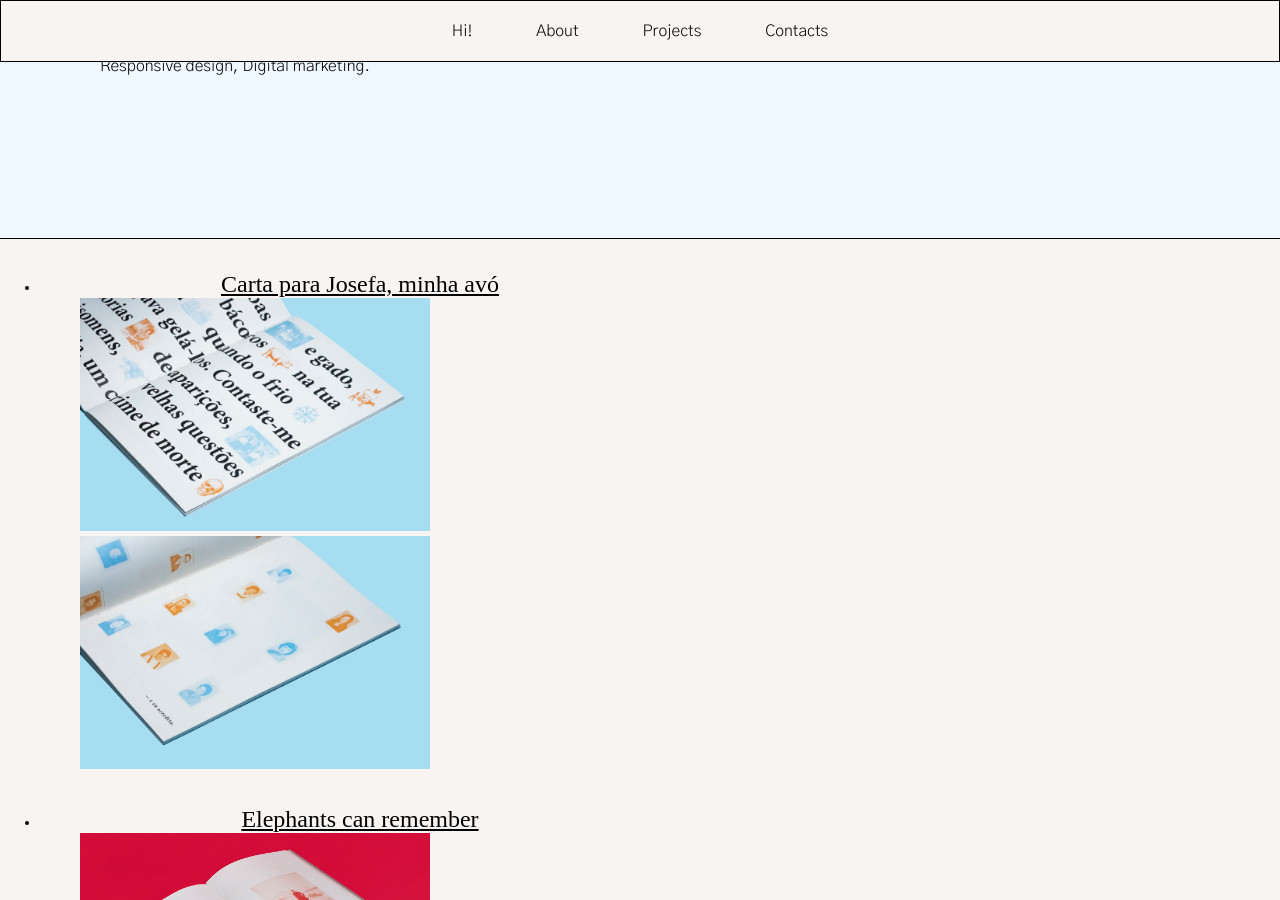
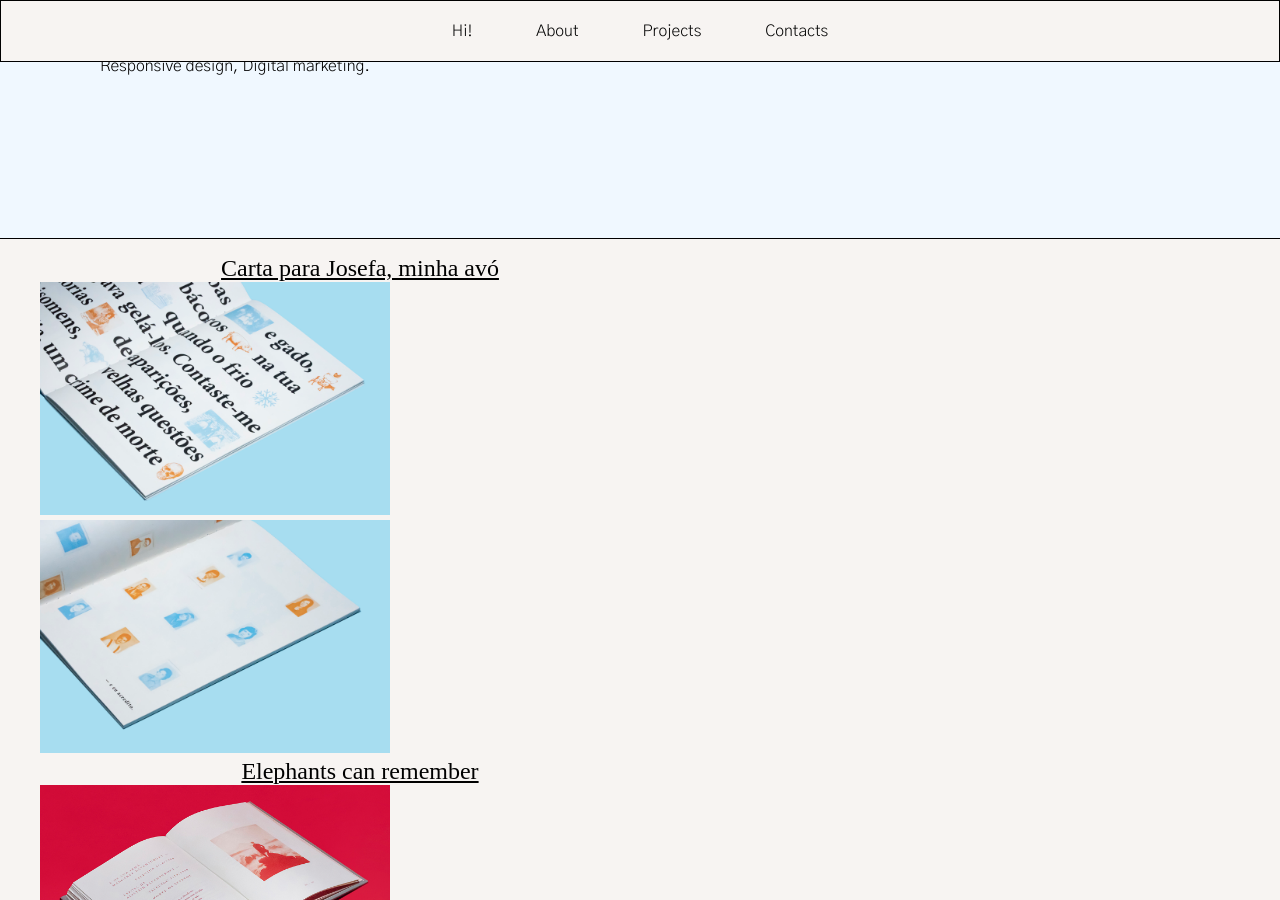
Before and after one commit to inesclsilva/inesclsilva.github.io, a Jekyll site: the page built from index.html, in a window 1280 px wide and 900 px high, scrolled down 1999 px. Built offline with Jekyll 4.4.1, drawn with Linux system fonts in a browser that asks for light colours.

Commit message:
CSS
alterações a layout

```diff
--- a/_layouts/post.html
+++ b/_layouts/post.html
@@ -4,15 +4,12 @@ layout: default
 <article class="post h-entry">
 
   <header class="post-header">
-    <h1 style="color: {{page.color}};" class="post-title p-name">{{ page.title | escape }}</h1>
     <p class="post-meta">
       <time class="dt-published" datetime="{{ page.date | date_to_xmlschema }}">
         {%- assign date_format = site.date_format | default: "%b %-d, %Y" -%}
         {{ page.date | date: date_format }}
       </time>
-      {%- if page.author -%}
-        • <span class="p-author h-card">{{ page.author | escape }}</span>
-      {%- endif -%}</p>
+    </p>
   </header>
 
   <div class="post-content e-content">
--- a/_sass/style.scss
+++ b/_sass/style.scss
@@ -36,6 +36,10 @@ header nav ol li {
 
 header a {
     text-decoration: none;
+}
+
+ul {
+    list-style: none;
 }
 
 a {
@@ -222,17 +226,10 @@ p {
 }
 
 #Portfolio {
-    clear: left;
     margin: 0;
     padding: 0;
     border-top-style: solid;
     border-width: 1px;
-}
-
-#Portfolio ol {
-    margin: 0;
-    padding: 0;
-    list-style: none;
 }
 
 #Portfolio h3 {
@@ -253,16 +250,6 @@ p {
 }
 
 .Image {
-    margin: auto;
-    opacity: 1;
-    width: 70%;
-    height: 70%;
-    text-align: center;
-    margin-top: 50px;
-    transition: .1s ease;
-}
-
-.Image img {
     display: block;
     margin: auto;
     max-height: 50%;
@@ -270,29 +257,10 @@ p {
     background-size: contain;
 }
 
-.Big-Project-container {
-    clear: left;
-    width: 100vw;
+figure {
+    display: inline-block;
+    float: left;
     margin: 0;
-    padding: 0;
-}
-
-.Big-Project {
-    margin: auto;
-    width: 100%;
-    height: 800px;
-    padding: 100px 0 60px;
-    position: relative;
-}
-
-.Big-Project .Image{
-    width: 1000px;
-    height: auto;
-}
-
-.Big-Project img {
-    width: 96%;
-    margin: auto;
 }
 
 .Description {
```
